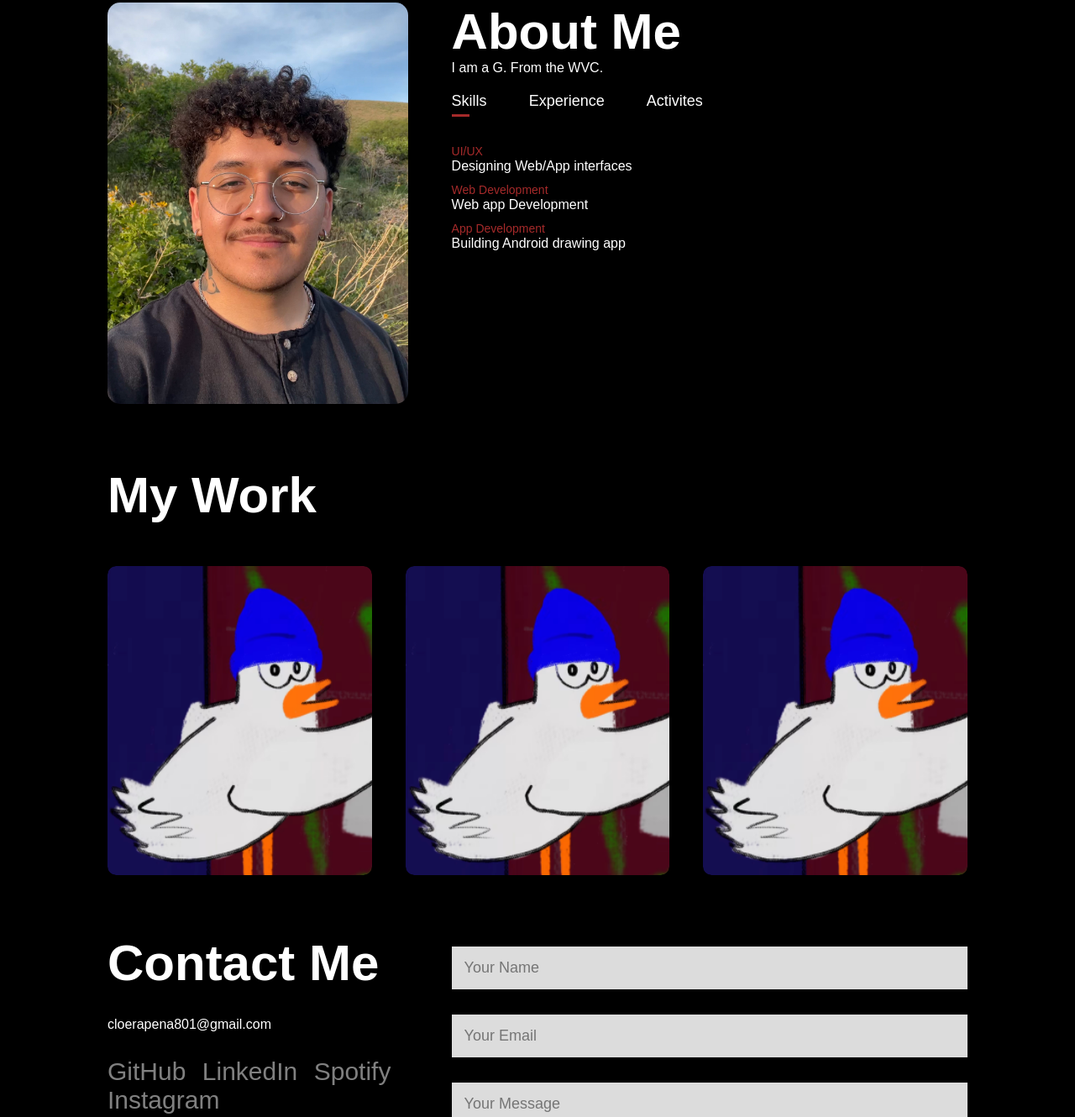
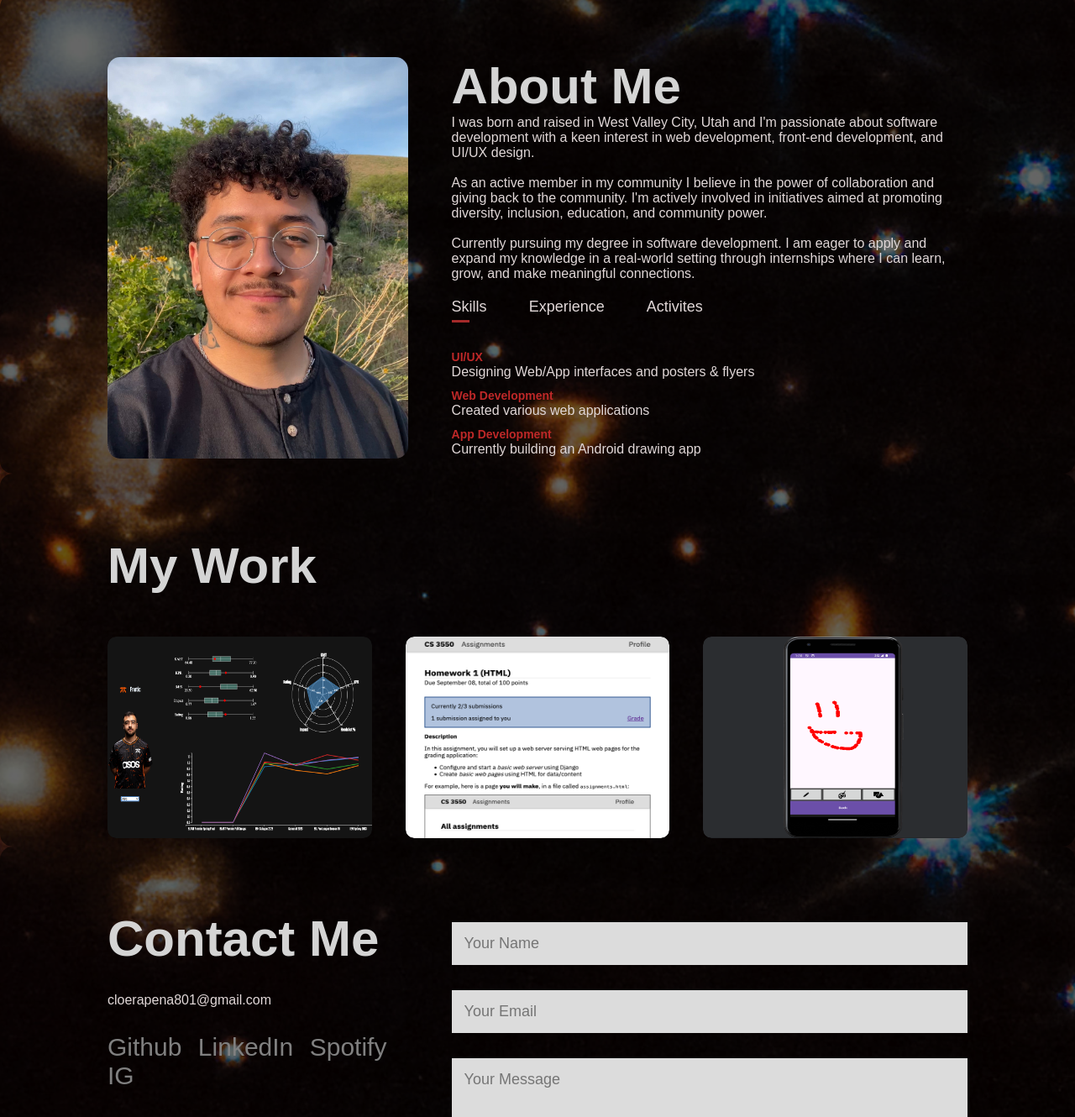
Before and after one commit to cloerapena/cloerapena.github.io, a plain HTML site: page index.html in a window 1280 px wide. Shown: the part 807-2137 px from the top of the page at 84% size. Drawn offline with Linux system fonts and the light colour scheme.

Commit message:
UI overhaul

```diff
--- a/index.html
+++ b/index.html
@@ -9,7 +9,7 @@
     <div id="header">
         <div class="container">
             <nav>
-                <img src="images/pajarito.jpg" class="logo">
+                <img src="images/logo.png" class="logo">
                 <ul>
                     <li><a href="#header">Home</a></li>
                     <li><a href="#about">About</a></li>
@@ -17,15 +17,17 @@
                     <li><a href="#contact">Contact</a></li>
                 </ul>
             </nav>
-            <div class="header-text">
-                <p>Software Development</p>
-                <h1>Hi, I'm <span>Chris</span><br>from Utah!</h1>
+            <div class="row">
+                <div class="header-text">
+                    <p>Software Development</p>
+                    <h1>Hey! I'm <span>Chris</span><br>from SLC Utah</h1>
+                </div>
             </div>
         </div>
     </div>
     <!-- About -->
     <div id="about">
-        <div class="container">
+        <div class="container transparent">
             <div class="row">
                 <div class="about-col-1">
                     <img src="images/chris.jpg">
@@ -33,7 +35,19 @@
                 <div class="about-col-2">
                     <h1 class="subtitle">About Me</h1>
                     <p>
-                        I am a G. From the WVC.
+                        I was born and raised in West Valley City, Utah and I'm
+                        passionate about software development with a keen interest
+                        in web development, front-end development, and UI/UX design.
+                        <br><br>
+                        As an active member in my community I believe in the power of
+                        collaboration and giving back to the community. I'm actively
+                        involved in initiatives aimed at promoting diversity, inclusion,
+                        education, and community power.
+                        <br><br>
+                        Currently pursuing my degree in software development. I am eager to
+                        apply and expand my knowledge in a real-world setting through internships
+                        where I can learn, grow, and make meaningful connections.
+
                     </p>
                     <div class="tab-titles">
                         <p class="tab-links active-link" onclick="opentab('skills')">Skills</p>
@@ -42,9 +56,9 @@
                     </div>
                     <div class="tab-contents active-tab" id="skills">
                         <ul>
-                            <li><span>UI/UX</span><br>Designing Web/App interfaces</li>
-                            <li><span>Web Development</span><br>Web app Development</li>
-                            <li><span>App Development</span><br>Building Android drawing app</li>
+                            <li><span>UI/UX</span><br>Designing Web/App interfaces and posters & flyers</li>
+                            <li><span>Web Development</span><br>Created various web applications</li>
+                            <li><span>App Development</span><br>Currently building an Android drawing app</li>
                         </ul>
                     </div>
                     <div class="tab-contents" id="experience">
@@ -68,31 +82,45 @@
     </div>
     <!-- Portfolio -->
     <div id="portfolio">
-        <div class="container">
+        <div class="container transparent">
             <h1 class="subtitle">My Work</h1>
             <div class="work-list">
                 <div class="work">
-                    <img src="images/pajarito.jpg">
+                    <img src="images/csgo.png">
                     <div class="layer">
                         <h3>Visualizing CounterStrike</h3>
-                        <p>dataviz project</p>
+                        <p>
+                            Project for my Data Visualization class. I worked in a group of 3 to
+                            build a basic web application that visualizes web-scrapped data
+                            from the popular Steam game Counter-Strike Global Offensive to celebrate
+                            its transition to Counter-Strike 2.
+                        </p>
                         <a href="https://cloerapena.github.io/Visualizing-CSGO/" target="_blank">Link</a>
                     </div>
                 </div>
                 <div class="work">
-                    <img src="images/pajarito.jpg">
+                    <img src="images/lms.png">
                     <div class="layer">
                         <h3>Learning Management System</h3>
-                        <p>WebDev 1 project</p>
-                        <a href="https://cloerapena.github.io/Visualizing-CSGO/" target="_blank">Link</a>
+                        <p>
+                            Project for my Web Development class. I built a basic "full-stack" web
+                            application that utilizes a Django database as well as user-authentication.
+                            Users can enter the website as a student, TA, or a professor.
+                        </p>
+                        <a href="https://github.com/cloerapena/Learning-Management-System" target="_blank">Link</a>
                     </div>
                 </div>
                 <div class="work">
-                    <img src="images/pajarito.jpg">
+                    <img src="images/draw.png">
                     <div class="layer">
                         <h3>Android Drawing App</h3>
-                        <p>Mobile apps project</p>
-                        <a href="https://cloerapena.github.io/Visualizing-CSGO/" target="_blank">Link</a>
+                        <p>
+                            Project for my Mobile Application Development class. I worked in a team of 3
+                            and helped design, develop, and test a drawing app for Android devices. The app
+                            makes use of various Android libraries and keeps up to date with Android app development
+                            best practices. The app is also equiped with a database to store and share drawings.
+                        </p>
+                        <a href="https://github.com/cloerapena/Drawing-App/" target="_blank">Link</a>
                     </div>
                 </div>
             </div>
@@ -100,18 +128,18 @@
     </div>
     <!-- Contact -->
     <div id="contact">
-        <div class="container">
+        <div class="container transparent">
             <div class="row">
                 <div class="contact-left">
                     <h1 class="subtitle">Contact Me</h1>
                     <p>cloerapena801@gmail.com</p>
                     <div class="social-icons">
-                        <a href="https://github.com/cloerapena" target="_blank">GitHub</a>
+                        <a href="https://github.com/cloerapena" target="_blank">Github</a>
                         <a href="https://www.linkedin.com/in/cloerapena/" target="_blank">LinkedIn</a>
                         <a href="https://open.spotify.com/user/12172295274" target="_blank">Spotify</a>
-                        <a href="https://www.instagram.com/chrisloerapena/" target="_blank">Instagram</a>
+                        <a href="https://www.instagram.com/chrisloerapena/" target="_blank">IG</a>
                     </div>
-                    <a href="images/chris.jpg" download class="btn btn2">Download resume</a>
+                    <a href="images/Resume.pdf" download class="btn btn2">Download resume</a>
                 </div>
                 <div class="contact-right">
                     <form>
--- a/style.css
+++ b/style.css
@@ -11,15 +11,19 @@ html {
 
 body {
     background-color: black;
-    color: white;
+    color: rgb(225, 216, 216);
+    background-image: url(images/stars.jpg);
+    background-size: cover;
+    background-position: center;
 }
 
 #header {
     width: 100%;
     height: 100vh;
-    background-image: url(images/stars.jpg);
-    background-size: cover;
-    background-position: center;
+    background-image: url(images/chriss.png);
+    background-size: contain;
+    background-repeat: no-repeat;
+    background-position: right;
 }
 
 .container {
@@ -34,7 +38,8 @@ nav {
 }
 
 .logo {
-    width: 140px;
+    width: 150px;
+    height: auto;
 }
 
 nav ul li {
@@ -44,7 +49,7 @@ nav ul li {
 }
 
 nav ul li a {
-    color: white;
+    color: rgb(225, 216, 216);
     text-decoration: none;
     font-size: 18px;
     position: relative;
@@ -77,12 +82,14 @@ nav ul li a:hover::after {
 
 .header-text h1 span {
     color: brown;
+    text-shadow: 0 0 3px whitesmoke, 0 0 5px rgb(140, 140, 202);
 }
 
 /* About */
-#id {
-    padding: 80px 0px;
-    color: aquamarine;
+.transparent {
+    background-color: rgba(0, 0, 0, 0.6);
+    border-radius: 15px;
+    padding-top: 75px;
 }
 
 .row {
@@ -107,7 +114,7 @@ nav ul li a:hover::after {
 .subtitle {
     font-size: 60px;
     font-weight: 600;
-    color: white;
+    color: rgb(212, 212, 212);
 }
 
 .tab-titles {
@@ -144,8 +151,9 @@ nav ul li a:hover::after {
 }
 
 .tab-contents ul li span {
-    color: brown;
+    color: rgb(190, 40, 40);
     font-size: 14px;
+    font-weight: bold;
 }
 
 .tab-contents {
@@ -157,9 +165,6 @@ nav ul li a:hover::after {
 }
 
 /* Portfolio */
-#portfolio {
-    padding: 50px 0;
-}
 
 .work-list {
     display: grid;
@@ -176,6 +181,7 @@ nav ul li a:hover::after {
 
 .work img {
     width: 100%;
+    height: 30vh;
     border-radius: 10px;
     display: block;
     transition: transform 0.5s;
@@ -252,7 +258,7 @@ nav ul li a:hover::after {
 }
 
 .social-icons a:hover {
-    color: darkblue;
+    color: brown;
     transform: translateY(-5px);
 }
 
```
Also changed, not shown: images/chriss.png (added), images/csgo.png (added), images/draw.png (added), images/lms.png (added), images/logo.png (added), images/pajarito.jpg (deleted), 1 other file.
